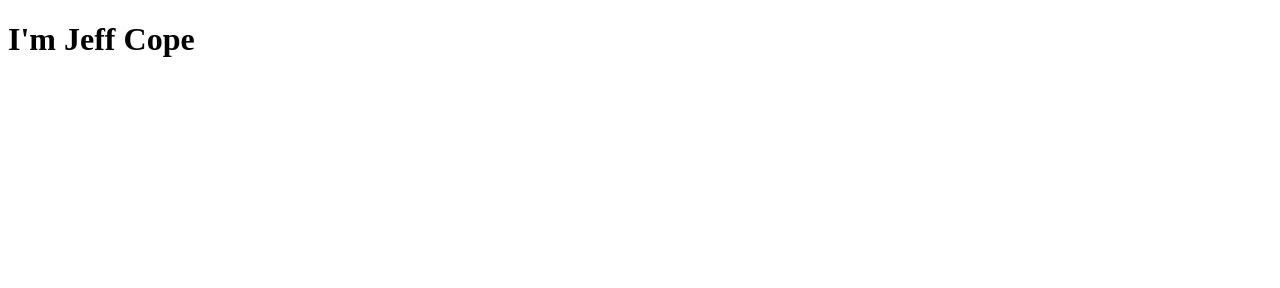
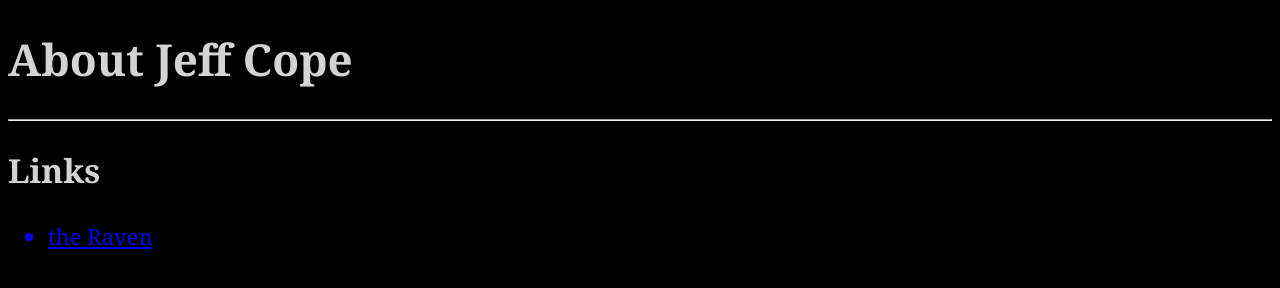
Before and after one commit to jeff-cope/jeff-cope.github.io, a plain HTML site: page index.html in a window 1280 px wide. Drawn offline with Linux system fonts and the light colour scheme; files that its build step writes are made by us from their sources.

Commit message:
Update index.html

```diff
--- a/index.html
+++ b/index.html
@@ -1,7 +1,23 @@
 <!DOCTYPE html>
-<head>
+<html lang="en">
+    <head>
+        <title>About Jeff Cope</title>
+        <meta charset="UTF-8"/>
+        <link rel="stylesheet" href="styles/main.css"/>
+        <meta name="viewport" content="width=device-width, initial-scale=1.0"/>
 
-</head>
-<body>
-  <h1>I'm Jeff Cope</h1>
-</body>
+    </head>
+
+    <body>
+        <h1>About Jeff Cope</h1>
+        <hr>
+
+        <section>
+            <h2>Links</h2>
+            <ul>
+                <a href="theRaven"><li>the Raven</li></a>
+            </ul>
+        </section>
+
+    </body>
+</html>
```
